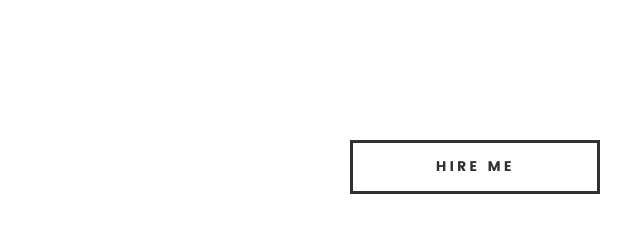
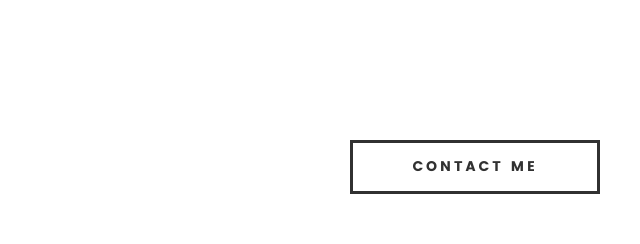
Before and after one commit to GautRrr/GautRrr.github.io, a plain HTML site: page index.html in a window 1280 px wide. Shown: the part 1734-1978 px from the top of the page, 16-656 px from the left. Drawn offline with Linux system fonts and the light colour scheme; files whose address does not match are found by name.

Commit message:
Update index.html

```diff
--- a/index.html
+++ b/index.html
@@ -186,7 +186,7 @@
 
    	<div class="row button-section">
    		<div class="col-twelve">
-   			<a href="#contact" title="Contact Me" class="button stroke smoothscroll">Hire Me</a>
+   			<a href="#contact" title="Contact Me" class="button stroke smoothscroll">Contact Me</a>
    			<a href="images/cv.pdf" title="Download CV" class="button button-primary">Download CV</a>
    		</div>
    	</div>
```
